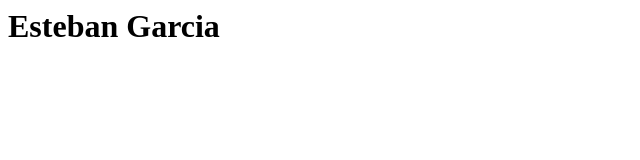
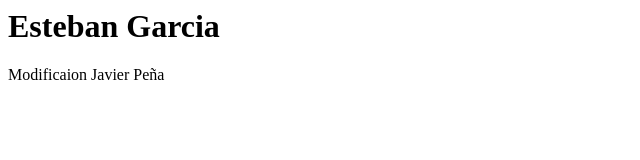
Before and after one commit to estebangvillar/personal, a plain HTML site: page index.html in a window 1280 px wide. Shown: the whole page, without its empty margins (0-640 px from the left). Drawn offline with Linux system fonts and the light colour scheme.

Commit message:
Modificacion Javier Peña

```diff
--- a/index.html
+++ b/index.html
@@ -1 +1,2 @@
 <h1>Esteban Garcia</h1>
+<p>Modificaion Javier Peña</p>
```
